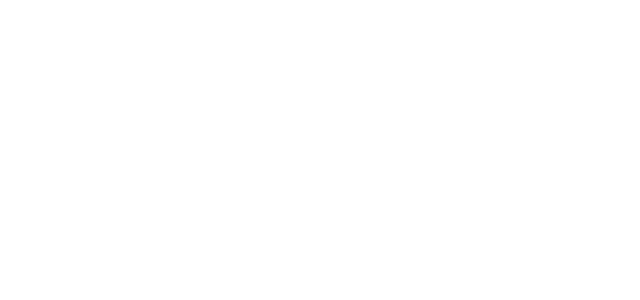
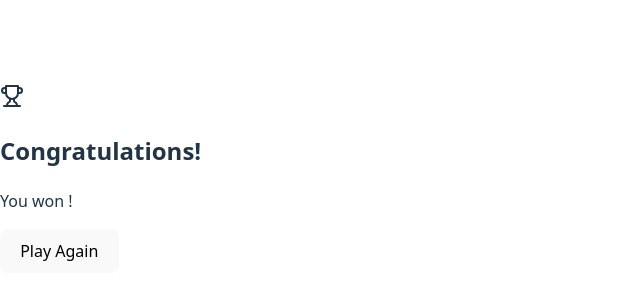
Before and after one commit to aya-mash/spinning-wheel-game, a React app: page /results in a window 1280 px wide. Before the commit this address had no page. Shown: the part 222-522 px from the top of the page, without its empty margins (0-640 px from the left). Built offline with nearby package versions, Linux system fonts and the light colour scheme; the HTML template or start-up script is replaced by a standard one.

Commit message:
feat: result page with restart option

```diff
--- a/src/App.tsx
+++ b/src/App.tsx
@@ -1,6 +1,7 @@
 import { BrowserRouter as Router, Routes, Route } from "react-router-dom";
 import Welcome from "./pages/welcome/WelcomePage";
 import Game from "./pages/game/GamePage";
+import Results from "./pages/result/ResultPage";
 
 function App() {
   return (
@@ -8,7 +9,7 @@
       <Routes>
         <Route path="/" element={<Welcome />} />
         <Route path="/game" element={<Game />} />
-        <Route path="/game" element={<Game />} />
+        <Route path="/results" element={<Results />} />
       </Routes>
     </Router>
   );
--- a/src/components/WheelSpinner.tsx
+++ b/src/components/WheelSpinner.tsx
@@ -42,7 +42,7 @@
       setTimeout(() => {
         setIsSpinning(false);
         onSpinComplete({
-          segment: segments[targetIndex],
+          segment: segments[targetIndex - 1],
           degrees: totalRotationRef.current % 360,
         });
       }, spinDuration);
--- a/src/pages/game/GamePage.tsx
+++ b/src/pages/game/GamePage.tsx
@@ -3,14 +3,14 @@
 import { SpinResult, WheelSegment } from "../../types/wheel";
 
 const WHEEL_SEGMENTS: WheelSegment[] = [
-  { id: 1, label: "100 Points", color: "#FF6B6B" },
-  { id: 2, label: "200 Points", color: "#4ECDC4" },
-  { id: 3, label: "300 Points", color: "#45B7D1" },
-  { id: 4, label: "400 Points", color: "#96CEB4" },
-  { id: 5, label: "500 Points", color: "#D4A5A5" },
-  { id: 6, label: "600 Points", color: "#9B59B6" },
-  { id: 7, label: "700 Points", color: "#3498DB" },
-  { id: 8, label: "800 Points", color: "#F1C40F" },
+  { id: 0, label: "100 Points", color: "#FF6B6B" },
+  { id: 1, label: "200 Points", color: "#4ECDC4" },
+  { id: 2, label: "300 Points", color: "#45B7D1" },
+  { id: 3, label: "400 Points", color: "#96CEB4" },
+  { id: 4, label: "500 Points", color: "#D4A5A5" },
+  { id: 5, label: "600 Points", color: "#9B59B6" },
+  { id: 6, label: "700 Points", color: "#3498DB" },
+  { id: 7, label: "800 Points", color: "#F1C40F" },
 ];
 
 const Game = () => {
--- a/src/pages/result/ResultPage.tsx
+++ b/src/pages/result/ResultPage.tsx
@@ -1,10 +1,29 @@
-const ResultPage = () => {
+import { useNavigate, useLocation } from "react-router-dom";
+import { Trophy } from "lucide-react";
+import { SpinResult } from "../../types/wheel";
+
+const Results = () => {
+  const navigate = useNavigate();
+  const location = useLocation();
+  const result = location.state?.result as SpinResult;
+
   return (
-    <div>
-      <h1>Result Page</h1>
-      <p>This is a placeholder for the result page.</p>
+    <div className="min-h-screen bg-gradient-results flex items-center justify-center min-w-screen">
+      <div className="card">
+        <div className="icon icon-yellow">
+          <Trophy />
+        </div>
+        <h2 className="title">Congratulations!</h2>
+        <p className="subtitle">
+          You won{" "}
+          <span className="result-highlight">{result?.segment.label}</span>!
+        </p>
+        <button onClick={() => navigate("/")} className="button button-results">
+          Play Again
+        </button>
+      </div>
     </div>
   );
 };
 
-export default ResultPage;
+export default Results;
```
Also changed, not shown: src/styles.css (+6 -5 lines).
